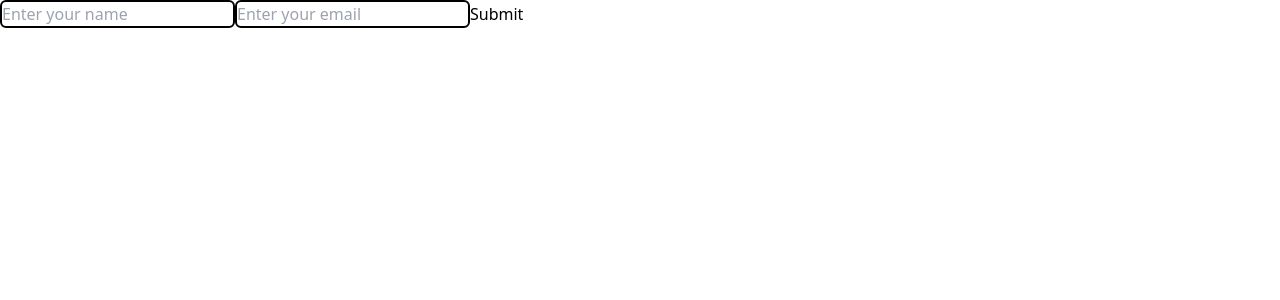
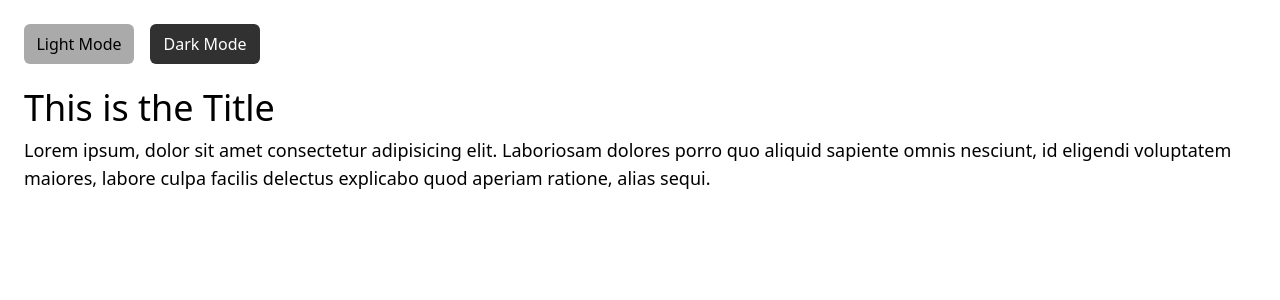
Before and after one commit to diduladishan/React_Project_Practice, a React (Vite) app: page / in a window 1280 px wide. Shown: the top 300 px of the page. Built offline with nearby package versions, Linux system fonts and the light colour scheme.

Commit message:
Light / dark mode toggle app

```diff
--- a/src/App.jsx
+++ b/src/App.jsx
@@ -2,6 +2,7 @@ import "./App.css";
 import BMICalculator from "./pages/BMICalculator";
 import ColorFlipper from "./pages/ColorFlipper";
 import GroceryListApp from "./pages/GroceryListApp";
+import Light_DarkModeToggle from "./pages/Light_DarkModeToggle";
 import RandomQuoteGenerator from "./pages/RandomQuoteGenerator";
 import ReactCalculator from "./pages/ReactCalculator";
 import SimpleCounterApp from "./pages/SimpleCounterApp";
@@ -20,7 +21,8 @@ function App() {
       {/* <ReactCalculator /> */}
       {/* <GroceryListApp /> */}
       {/* <BMICalculator /> */}
-      <SimpleFormValidation />
+      {/* <SimpleFormValidation /> */}
+      <Light_DarkModeToggle />
     </>
   );
 }
--- /dev/null
+++ b/src/pages/Light_DarkModeToggle.jsx
@@ -0,0 +1,63 @@
+import { useState } from "react";
+
+const Light_DarkModeToggle = () => {
+  let modeObject = {
+    color: "#000",
+    backgroundColor: "#fff",
+  };
+
+  const [mode, setMode] = useState(modeObject);
+
+  function modeChangeDark() {
+    const updatedColorProfile = (modeObject = {
+      color: "#fff",
+      backgroundColor: "#000",
+    });
+
+    setMode(updatedColorProfile);
+  }
+
+  function modeChangeLight() {
+    const updatedColorProfile = (modeObject = {
+      color: "#000",
+      backgroundColor: "#fff",
+    });
+
+    setMode(updatedColorProfile);
+  }
+
+  return (
+    <div
+      className="m-6 h-screen"
+      style={{ backgroundColor: `${mode.backgroundColor}` }}
+    >
+      <button
+        onClick={modeChangeLight}
+        className="w-[110px] bg-[#aaa] py-2 text-black font-medium rounded-md mr-4"
+      >
+        Light Mode
+      </button>
+
+      <button
+        onClick={modeChangeDark}
+        className="w-[110px] bg-[#313131] py-2 text-white font-medium rounded-md"
+      >
+        Dark Mode
+      </button>
+
+      {/* content of the web page */}
+      <div className="mt-6" style={{ color: `${mode.color}` }}>
+        <h1 className="text-4xl mb-2">This is the Title</h1>
+
+        <p className="text-lg">
+          Lorem ipsum, dolor sit amet consectetur adipisicing elit. Laboriosam
+          dolores porro quo aliquid sapiente omnis nesciunt, id eligendi
+          voluptatem maiores, labore culpa facilis delectus explicabo quod
+          aperiam ratione, alias sequi.
+        </p>
+      </div>
+    </div>
+  );
+};
+
+export default Light_DarkModeToggle;
```
